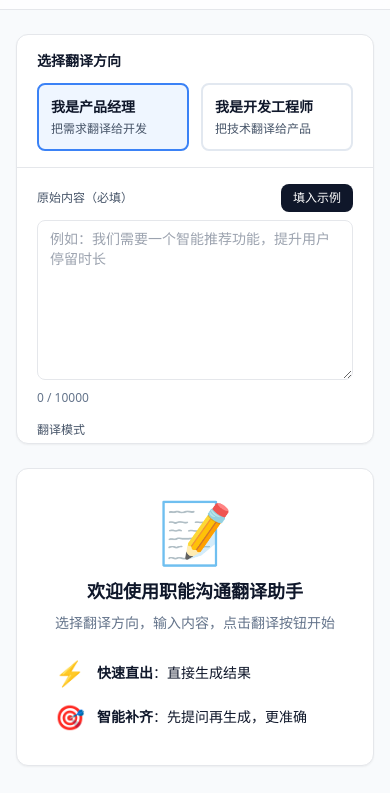
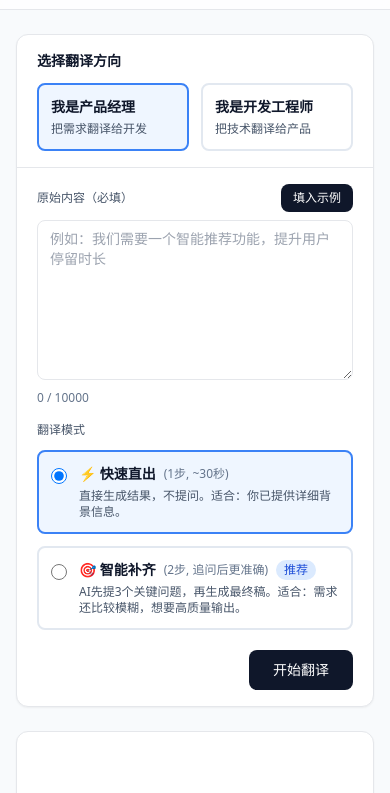
Before and after one commit to tttpeng/role-translator, a website with bundled scripts: page public/index.html in a window 390 px wide. Shown: the part 51-844 px from the top of the page. Built offline with nearby package versions, Linux system fonts and the light colour scheme.

Commit message:
调整主内容区域的高度设置，确保输入和输出部分的最小高度一致。

```diff
--- a/public/index.html
+++ b/public/index.html
@@ -43,10 +43,10 @@
   </header>
 
   <!-- Main -->
-  <main class="mx-auto flex h-[calc(100vh-4rem)] max-w-7xl px-4 py-6">
+  <main class="mx-auto flex h-auto lg:h-[calc(100vh-4rem)] max-w-7xl px-4 py-6">
     <div class="grid w-full grid-cols-1 gap-6 lg:grid-cols-2">
       <!-- Left: Input -->
-      <section class="flex h-full flex-col rounded-xl border bg-white shadow-sm overflow-hidden">
+      <section class="flex h-full min-h-[600px] flex-col rounded-xl border bg-white shadow-sm overflow-hidden">
         <div class="flex-shrink-0 border-b px-5 py-4">
           <div class="flex items-start justify-between gap-4">
             <div class="flex-1">
@@ -147,7 +147,7 @@
       </section>
 
       <!-- Right: Output -->
-      <section class="flex h-full flex-col rounded-xl border bg-white shadow-sm overflow-hidden">
+      <section class="flex h-full min-h-[600px] flex-col rounded-xl border bg-white shadow-sm overflow-hidden">
         <!-- Welcome State -->
         <div id="welcome-state" class="flex flex-1 items-center justify-center p-8">
           <div class="text-center">
```
